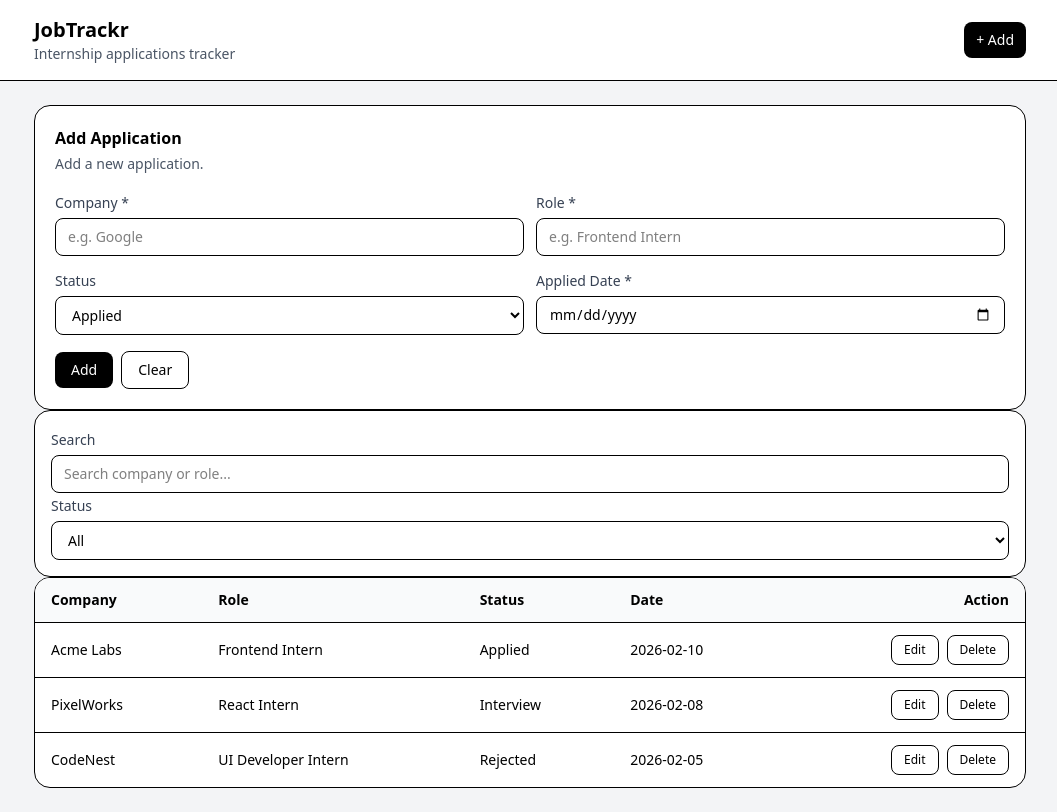
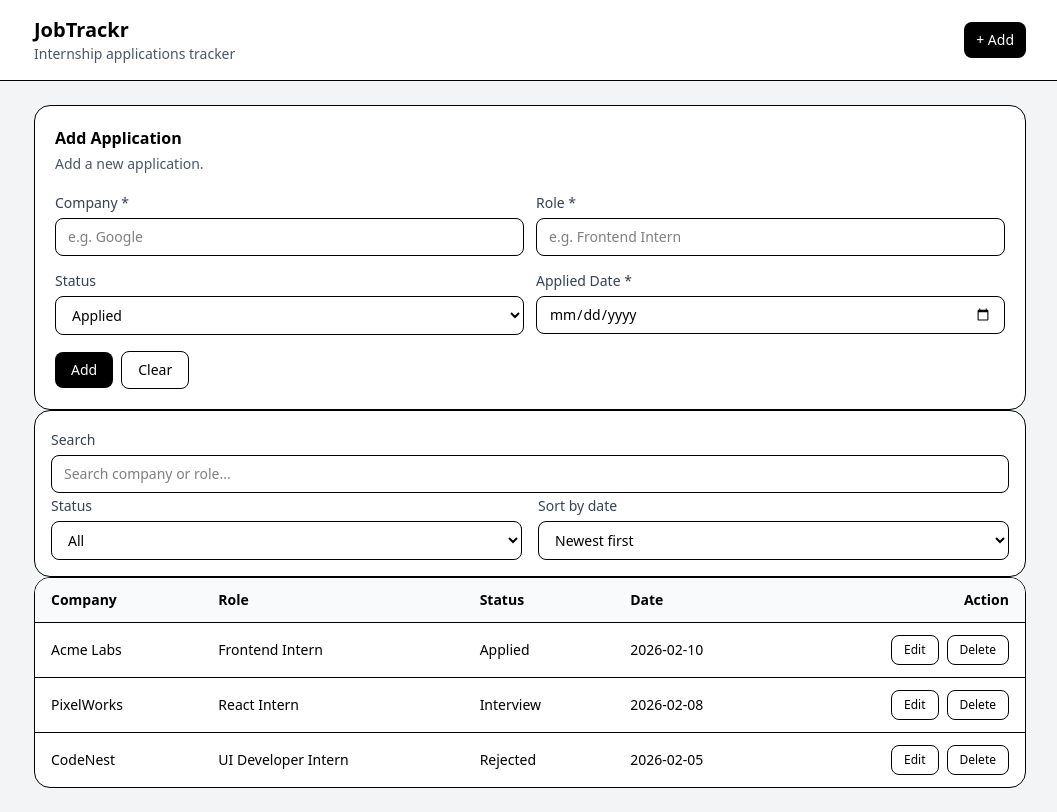
Before and after one commit to NishuSingh-12/jobtracker, a React (Vite) app: page / in a window 1280 px wide. Shown: the whole page, without its empty margins (110-1167 px from the left). Built offline with nearby package versions, Linux system fonts and the light colour scheme.

Commit message:
add date sorting

```diff
--- a/src/App.jsx
+++ b/src/App.jsx
@@ -14,6 +14,7 @@ function App() {
   const [editingApp, setEditingApp] = useState(null);
   const [query, setQuery] = useState("");
   const [status, setStatus] = useState("All");
+  const [sort, setSort] = useState("date_desc");
 
   useEffect(() => {
     localStorage.setItem("jobtracker_apps", JSON.stringify(applications));
@@ -47,7 +48,8 @@ function App() {
     setEditingApp(null);
   }
 
-  const filteredApplications = applications.filter((a) => {
+  const filteredApplications = applications
+    .filter((a) => {
       const q = query.trim().toLowerCase();
 
       const matchesSearch =
@@ -58,6 +60,12 @@ function App() {
       const matchesStatus = status === "All" ? true : a.status === status;
 
       return matchesSearch && matchesStatus;
+    })
+    .slice()
+    .sort((x, y) => {
+      if (sort === "date_asc")
+        return (x.date || "").localeCompare(y.date || "");
+      return (y.date || "").localeCompare(x.date || "");
     });
   return (
     <div className="min-h-screen bg-gray-100">
@@ -75,6 +83,8 @@ function App() {
           setQuery={setQuery}
           status={status}
           setStatus={setStatus}
+          sort={sort}
+          setSort={setSort}
         />
 
         <ApplicationList
--- a/src/components/Filters.jsx
+++ b/src/components/Filters.jsx
@@ -1,4 +1,4 @@
-function Filters({ query, setQuery, status, setStatus }) {
+function Filters({ query, setQuery, status, setStatus, sort, setSort }) {
   return (
     <div className="rounded-2xl border bg-white p-4">
       <div>
@@ -10,6 +10,7 @@ function Filters({ query, setQuery, status, setStatus }) {
           className="mt-1 w-full rounded-lg border px-3 py-2 text-sm outline-none focus:ring-2 focus:ring-black/10"
         />
       </div>
+      <div className="grid gap-4 sm:grid-cols-2">
         <div>
           <label className="text-sm font-medium text-gray-700">Status</label>
           <select
@@ -24,6 +25,20 @@ function Filters({ query, setQuery, status, setStatus }) {
             <option value="Rejected">Rejected</option>
           </select>
         </div>
+        <div>
+          <label className="text-sm font-medium text-gray-700">
+            Sort by date
+          </label>
+          <select
+            value={sort}
+            onChange={(e) => setSort(e.target.value)}
+            className="mt-1 w-full rounded-lg border px-3 py-2 text-sm outline-none focus:ring-2 focus:ring-black/10"
+          >
+            <option value="date_desc">Newest first</option>
+            <option value="date_asc">Oldest first</option>
+          </select>
+        </div>
+      </div>
     </div>
   );
 }
```
Lines whose indentation alone changed are shown as unchanged.
